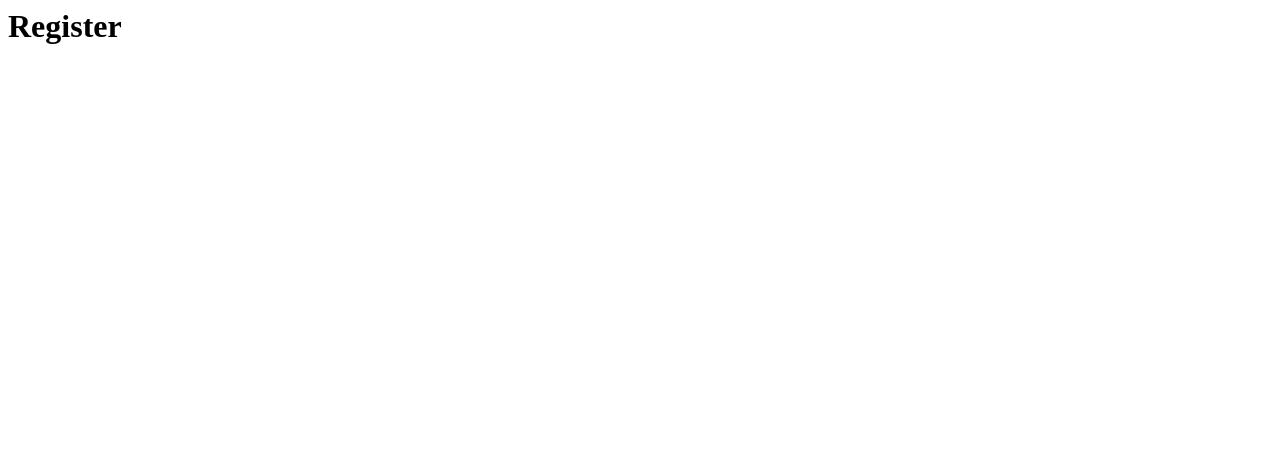
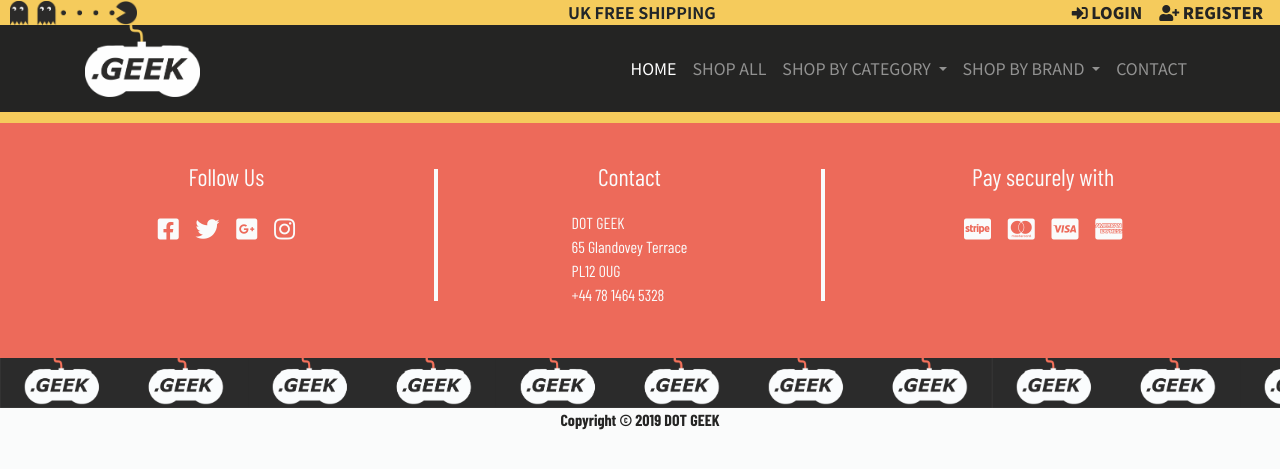
Before and after one commit to chodar89/dot_geek, a Django app: page /accounts/register in a window 1280 px wide. Before the commit the part shown is almost empty. Shown: the top 469 px of the page. Run offline with Django 3.2, Linux system fonts and the light colour scheme; some libraries are stand-ins or nearby versions; some web fonts are replaced.

Commit message:
Styled top navigation bar

```diff
--- a/dot_geek/settings.py
+++ b/dot_geek/settings.py
@@ -35,6 +35,7 @@
 INSTALLED_APPS = [
     'products.apps.ProductsConfig',
     'pages.apps.PagesConfig',
+    'accounts.apps.AccountsConfig',
     'django.contrib.admin',
     'django.contrib.auth',
     'django.contrib.contenttypes',
--- a/dot_geek/static/css/style.css
+++ b/dot_geek/static/css/style.css
@@ -33,7 +33,7 @@
 
 /* Navbar */
 .navbar {
-  min-height: 120px;
+  padding: 0 1rem;
 }
 
 nav > .container {
@@ -42,7 +42,7 @@
 }
 
 .logo {
-  width: 135px;
+  width: 115px;
   position: absolute;
   top: 25px;
 }
@@ -56,14 +56,47 @@
   height: 25px;
   width: 100%;
   z-index: 1050;
+  display: flex;
+  justify-content: space-between;
+}
+
+.top-mid-nav {
+  font-weight: 600;
+  margin-left: 75px;
+}
+
+.login-register {
+  display: flex;
+  flex-direction: row;
+  color: var(--main-dark);
+}
+
+.login-register a {
+  color: var(--main-dark);
+  padding: 0;
+  margin-right: 17px;
+  font-weight: 800;
+  transition: 0.5s ease-in-out;
+}
+
+.login-register a:hover {
+  color: var(--main-grey);
+}
+
+.pacman {
+  height: 24px;
+  margin-bottom: 4px;
+  margin-left: 10px;
 }
 
 .navbar-collapse {
-  margin-top: 20px;
+  margin-top: 18px;
+  margin-bottom: 10px;
 }
 
 .navbar-toggler {
-  margin-top: 20px;
+  margin-top: 18px;
+  padding-bottom: 10px;
 }
 
 /* Index Page */
@@ -75,7 +108,7 @@
 }
 .carousel-item {
   height: 40vh;
-  min-height: 350px;
+  min-height: 420px;
   background: no-repeat center center scroll;
   -webkit-background-size: cover;
   -moz-background-size: cover;
--- a/templates/accounts/register.html
+++ b/templates/accounts/register.html
@@ -1 +1,4 @@
+{% extends 'base.html' %}
+{% block content %}
 <h1>Register</h1>
+{% endblock %}
--- a/templates/partials/_navbar.html
+++ b/templates/partials/_navbar.html
@@ -3,10 +3,18 @@
 <!-- Top Bar -->
 <nav>
     <div class="top-nav fixed-top">
-        <span>UK FREE SHIPPING
-        </span>
-        <span>LOGIN </span>/
-        <span> REGISTER</span>
+        <div>
+            <img class="pacman" src="{% static 'img/pacman.png' %}" alt="pacman">
+        </div>
+        <div class="top-mid-nav">
+            <span>UK FREE SHIPPING</span>
+        </div>
+        <div class="login-register">
+            <a class="nav-link" href="{% url 'login' %}"><i class="fas fa-sign-in-alt"></i> LOGIN </a>
+            <a class="nav-link" href="{% url 'register' %}"><i class="fas fa-user-plus"></i> REGISTER</a>
+        </div>
+
+
     </div>
 </nav>
 <!-- Bottom Bar -->
```
Also changed, not shown: dot_geek/static/img/pacman.png (added).
